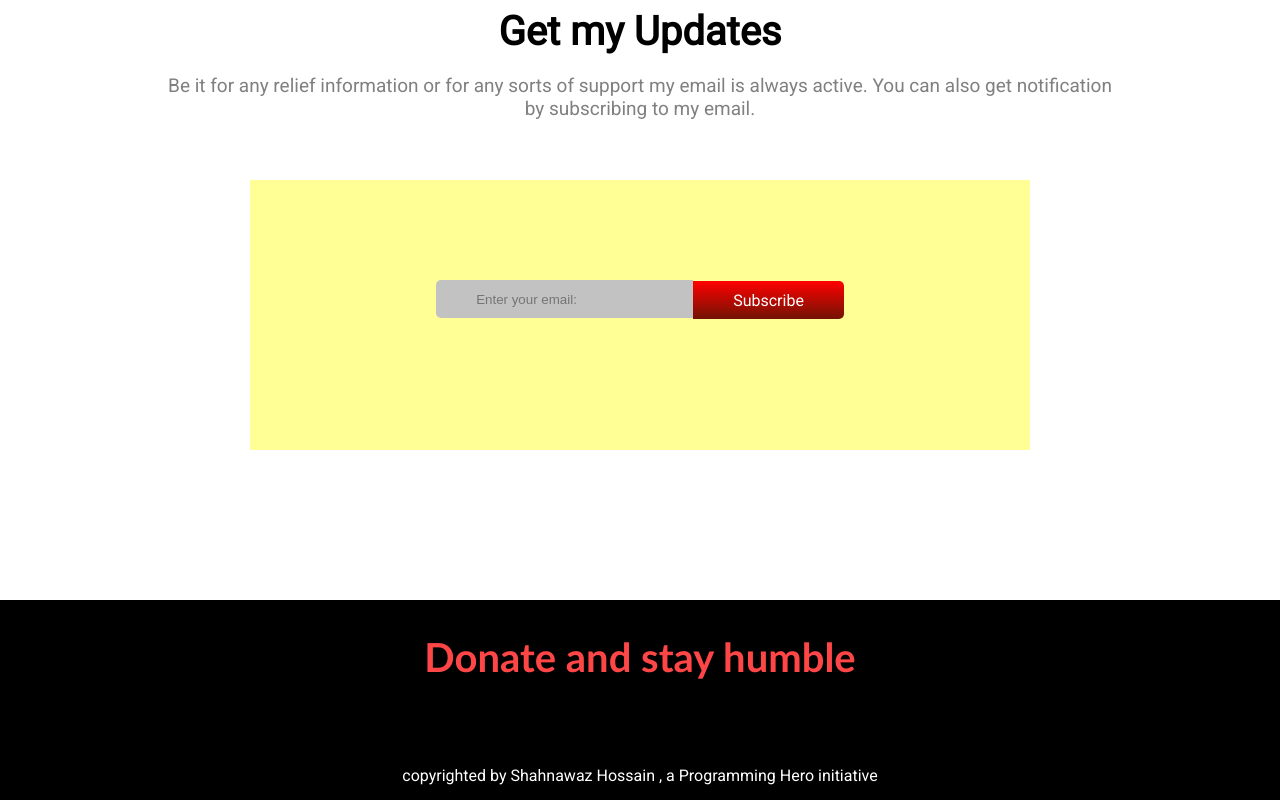
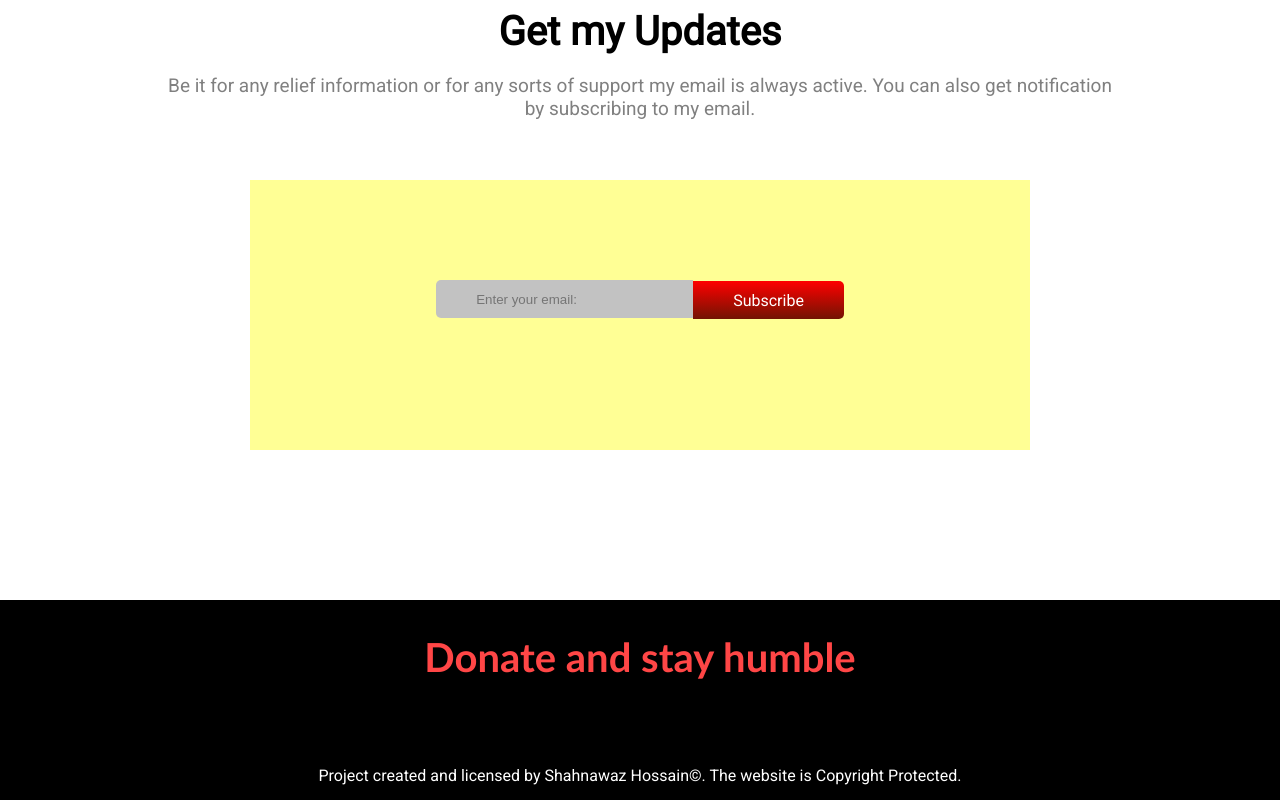
Before and after one commit to Shanax21/Donation-website, a plain HTML site: page index.html in a window 1280 px wide. Shown: the part 4143-4943 px from the top of the page. Drawn offline with Linux system fonts and the light colour scheme.

Commit message:
changed footer

```diff
--- a/index.html
+++ b/index.html
@@ -197,7 +197,7 @@
 
     <footer>
         <div class="foots">
-            <p>copyrighted by Shahnawaz Hossain , a Programming Hero initiative</p>
+            <p>Project created and licensed by Shahnawaz Hossain©. The website is Copyright Protected.</p>
         </div>
 
     </footer>
```
